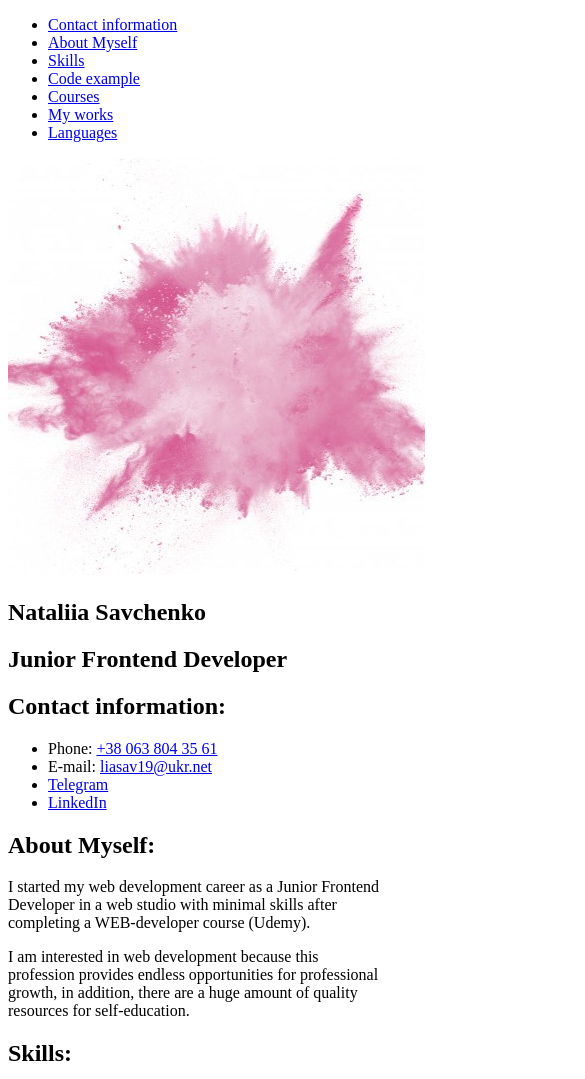
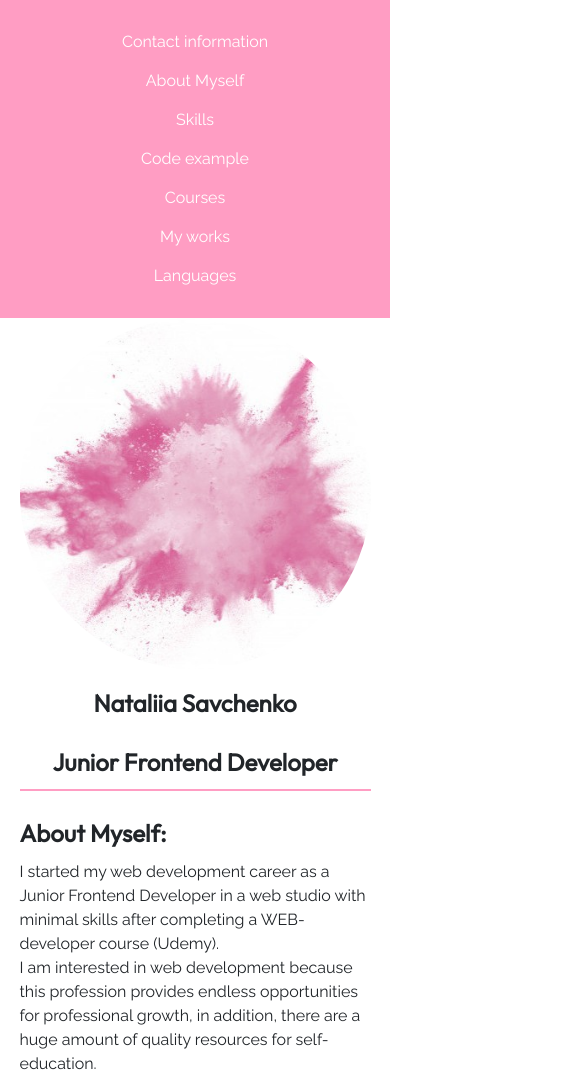
Before and after one commit to LiaSav/rsschool-cv, a plain HTML site: page index.html in a window 390 px wide. Shown: the top 1079 px of the page, 585 px wide, since content can reach past the window. Drawn offline with Linux system fonts and the light colour scheme; a web font is replaced by a local one.

Commit message:
feat: add css styles

```diff
--- /dev/null
+++ b/css/fonts.css
@@ -0,0 +1,11 @@
+@font-face {
+    font-family: Outfit;
+    src: url("../assets/fonts/outfit-regular.woff2") format('woff2'),
+        url("../assets/fonts/outfit-regular.ttf") format('truetype');
+}
+
+@font-face {
+    font-family: Raleway;
+    src: url("../assets/fonts/raleway-regular.woff2") format('woff2'),
+        url("../assets/fonts/raleway-regular.ttf") format('truetype');
+}
--- /dev/null
+++ b/css/style.css
@@ -0,0 +1,234 @@
+html {
+    box-sizing: border-box;
+    scroll-behavior: smooth;
+}
+
+*,
+*::before,
+*::after {
+    margin: 0;
+    padding: 0;
+    box-sizing: inherit;
+}
+
+body {
+    min-height: 100vh;
+    margin: 0;
+    padding: 0;
+    display: flex;
+    flex-direction: column;
+    justify-content: space-between;
+    font-family: "Raleway";
+    line-height: 150%;
+    color: #212529;
+    background-color: #fff;
+}
+
+h1,
+h2,
+h3 {
+    font-family: "Outfit";
+}
+
+ul {
+    list-style-type: none;
+}
+
+.container {
+    position: relative;
+    max-width: 1440px;
+    padding: 0 15px;
+    margin: 0 auto;
+}
+
+@media (max-width: 1439.98px) {
+    .container {
+        width: 90%;
+        padding: 0;
+    }
+}
+
+.header,
+.footer {
+    color: #fff;
+    background-color: #ff9dc3;
+}
+
+.header__wrapper {
+    display: flex;
+    align-items: center;
+    justify-content: right;
+    gap: 15px;
+    padding: 30px 0;
+}
+
+.header__link {
+    position: relative;
+    width: max-content;
+    color: #fff;
+    text-decoration: none;
+    transition: color .3s;
+}
+
+.header__link:after {
+    content: "";
+    position: absolute;
+    width: 100%;
+    height: 1px;
+    bottom: -5px;
+    left: 0;
+    background-color: #fff;
+    transform: scaleX(0);
+    transform-origin: bottom left;
+    transition: transform .3s;
+}
+
+.header__link:hover::after {
+    transform-origin: bottom right;
+    transform: scale(1);
+}
+
+@media (max-width: 991.98px) {
+    .header__wrapper {
+        flex-direction: column;
+    }
+}
+
+.target {
+    display: flex;
+    align-items: center;
+    justify-content: space-around;
+}
+
+.target__avatar {
+    flex: 0 1 320px;
+    height: auto;
+    border-radius: 50%;
+}
+
+.target__avatar-image {
+    width: 100%;
+    border-radius: 50%;
+}
+
+.target__title {
+    margin-bottom: 35px;
+}
+
+@media (max-width: 767.98px) {
+    .target {
+        flex-direction: column;
+    }
+
+    .target__avatar {
+        flex: 0 1 100%;
+        margin-bottom: 15px;
+    }
+
+    .target__title {
+        text-align: center;
+    }
+
+    .target__subtitle {
+        margin-bottom: 15px;
+        text-align: center;
+    }
+}
+
+.divider {
+    width: 100%;
+    height: 2px;
+    background-color: #ff9dc3;
+}
+
+.wrapper {
+    display: flex;
+    justify-content: space-between;
+    flex-wrap: wrap;
+    row-gap: 30px;
+    padding: 30px 0;
+}
+
+@media (max-width: 767.98px) {
+    .wrapper {
+        flex-direction: column;
+    }
+}
+
+.section {
+    position: relative;
+    flex: 0 1 40%;
+}
+
+.section::after {
+    content: "";
+    display: block;
+    position: absolute;
+    left: 0;
+    bottom: -15px;
+    width: 100%;
+    height: 1px;
+    background-color: #ff9dc3;
+}
+
+.title {
+    margin-bottom: 15px;
+}
+
+.link {
+    font-family: "Outfit";
+    color: #212529;
+    text-decoration: none;
+}
+
+.link:hover {
+    text-decoration: underline;
+}
+
+.works__wrapper {
+    display: flex;
+    column-gap: 30px;
+}
+
+@media (max-width: 767.98px) {
+    .works__wrapper {
+        flex-direction: column;
+    }
+}
+
+.works__item {
+    flex: 0 1 50%;
+}
+
+.works__item:hover {
+    filter: grayscale(100%);
+}
+
+.works__item-img {
+    width: 100%;
+    height: 100%;
+    object-fit: cover;
+}
+
+.footer {
+    font-family: "Outfit";
+    color: #212529;
+}
+
+.footer__wrapper {
+    display: flex;
+    justify-content: space-between;
+    align-items: center;
+    padding: 30px 0;
+}
+
+.footer__item {
+    flex: 0 1 10%;
+    display: flex;
+    column-gap: 15px
+}
+
+.footer__link {
+    max-width: 100%;
+    min-width: 80px;
+}
--- a/index.html
+++ b/index.html
@@ -5,6 +5,8 @@
     <meta charset="UTF-8">
     <meta name="viewport" content="width=device-width, initial-scale=1.0">
     <title>CV</title>
+    <link rel="stylesheet" href="css/fonts.css">
+    <link rel="stylesheet" href="css/style.css">
 </head>
 
 <body>
@@ -33,6 +35,14 @@
         </section>
         <div class="divider"></div>
         <div class="wrapper">
+            <section id="about" class="section">
+                <h2 class="title">About Myself:</h2>
+                <p>I started my web development career as a Junior Frontend Developer in a web studio with minimal
+                    skills after completing a WEB-developer course (Udemy).</p>
+                <p>I am interested in web development because this profession provides endless opportunities for
+                    professional growth, in addition, there are a huge amount of quality resources for self-education.
+                </p>
+            </section>
             <section id="contact" class="section">
                 <h2 class="title">Contact information:</h2>
                 <ul>
@@ -43,14 +53,6 @@
                             target="_blank">LinkedIn</a>
                     </li>
                 </ul>
-            </section>
-            <section id="about" class="section">
-                <h2 class="title">About Myself:</h2>
-                <p>I started my web development career as a Junior Frontend Developer in a web studio with minimal
-                    skills after completing a WEB-developer course (Udemy).</p>
-                <p>I am interested in web development because this profession provides endless opportunities for
-                    professional growth, in addition, there are a huge amount of quality resources for self-education.
-                </p>
             </section>
             <section id="skills" class="section">
                 <h2 class="title">Skills:</h2>
@@ -105,9 +107,11 @@
                     <a class="link" href="https://github.com/LiaSav" target="_blank">GitHub</a>
                     <span>2024</span>
                 </div>
-                <a class="footer__item" href="https://rs.school/courses/javascript-ru" target="_blank">
-                    <img src="assets/images/logo-rs-school.svg" alt="logo-rs-school">
-                </a>
+                <div class="footer__item">
+                    <a class="footer__link" href="https://rs.school/courses/javascript-ru" target="_blank">
+                        <img src="assets/images/logo-rs-school.svg" alt="logo-rs-school">
+                    </a>
+                </div>
             </div>
         </div>
     </footer>
--- a/style.css
+++ /dev/null
@@ -1,12 +0,0 @@
-html {
-    box-sizing: border-box;
-    scroll-behavior: smooth;
-}
-
-*,
-*::before,
-*::after {
-    margin: 0;
-    padding: 0;
-    box-sizing: inherit;
-}
```
